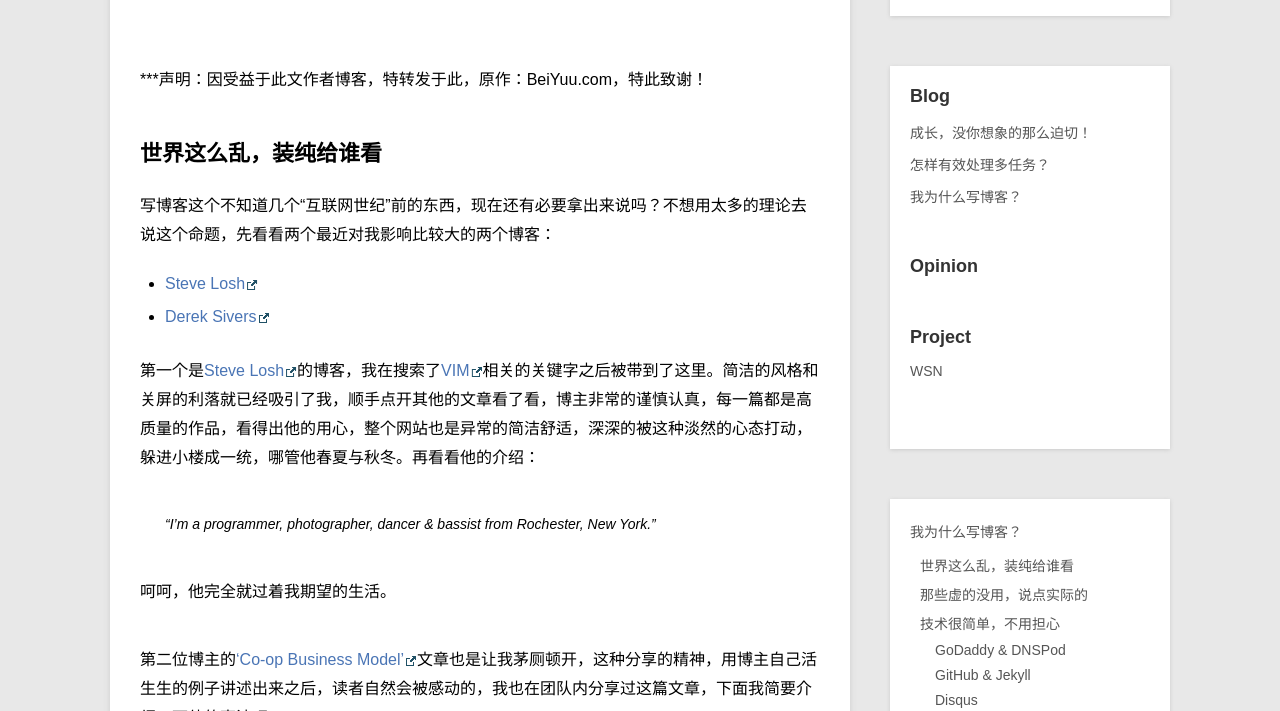
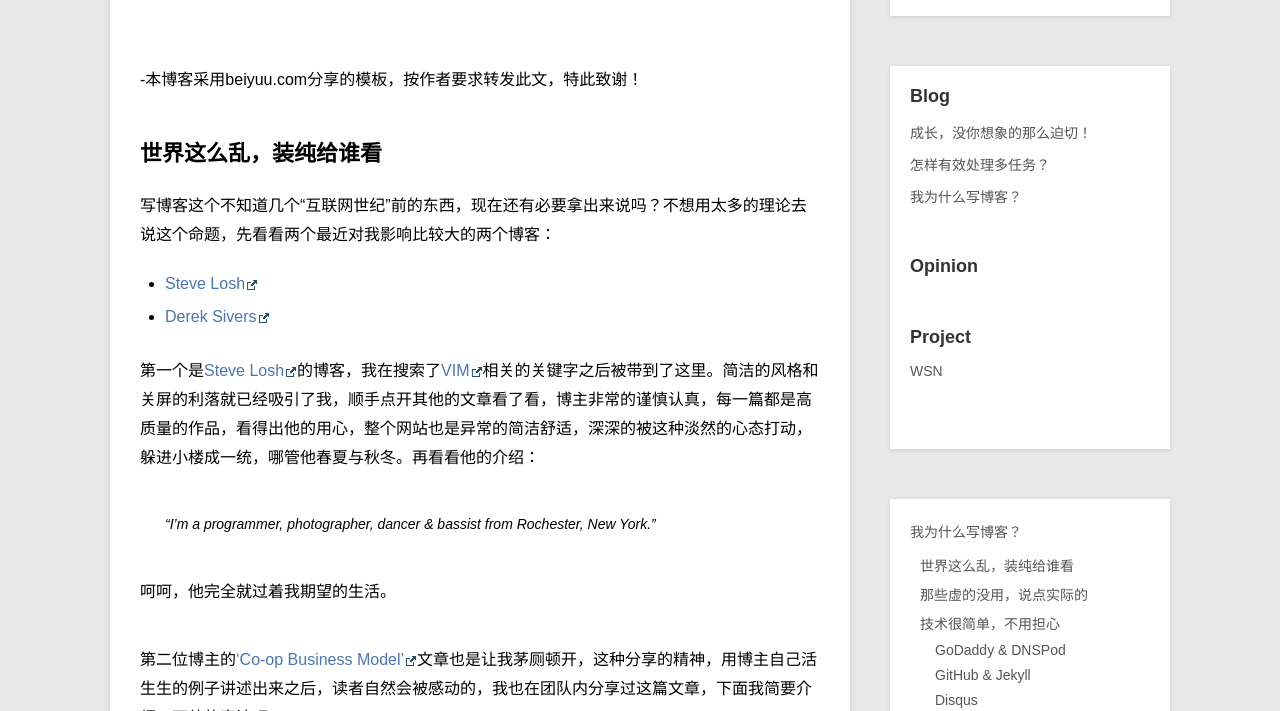
Before and after one commit to killets/blog, a Jekyll site: the page built from _posts/blog/2011-12-18-why-blog.md, in a window 1280 px wide and 900 px high, cut to the strip 189-900 px from the top of the window. Built offline with Jekyll 4.4.1, drawn with Linux system fonts in a browser that asks for light colours; Markdown is read by kramdown in place of the engine named in the settings.

Commit message:
first post edit

```diff
--- a/_posts/blog/2011-12-18-why-blog.md
+++ b/_posts/blog/2011-12-18-why-blog.md
@@ -5,7 +5,7 @@ category: blog
 description: 写博客这个这么古老的行为，还有必要拿出来说吗，我看有。
 ---
 
-***声明：因受益于此文作者博客，特转发于此，原作：BeiYuu.com，特此致谢！
+-本博客采用beiyuu.com分享的模板，按作者要求转发此文，特此致谢！
 
 ## 世界这么乱，装纯给谁看
 
```
